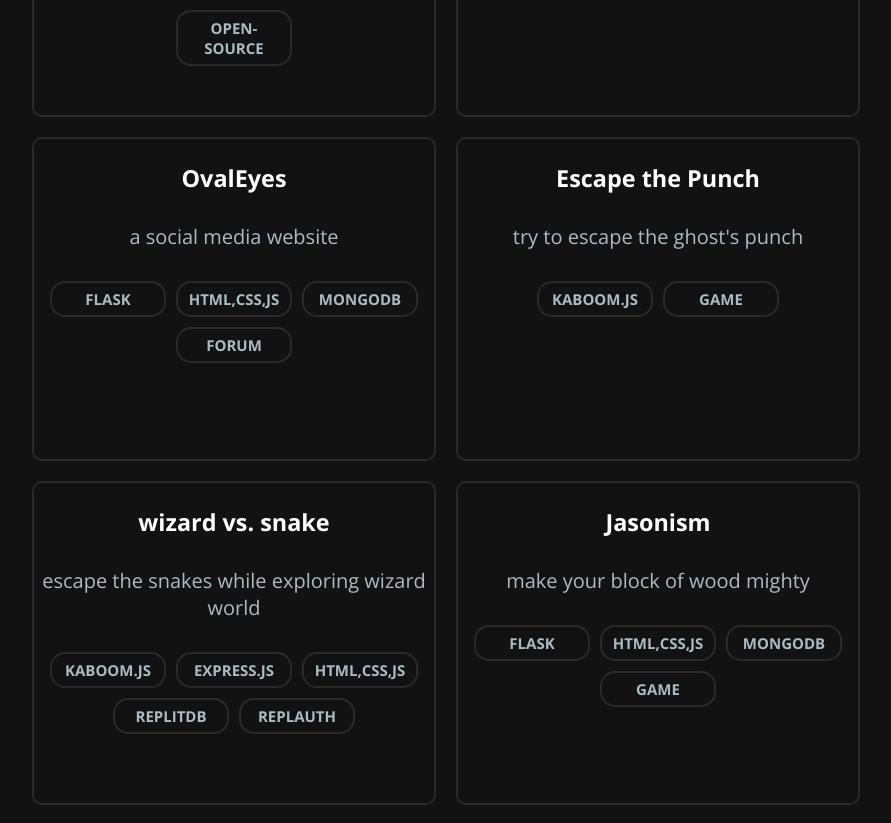
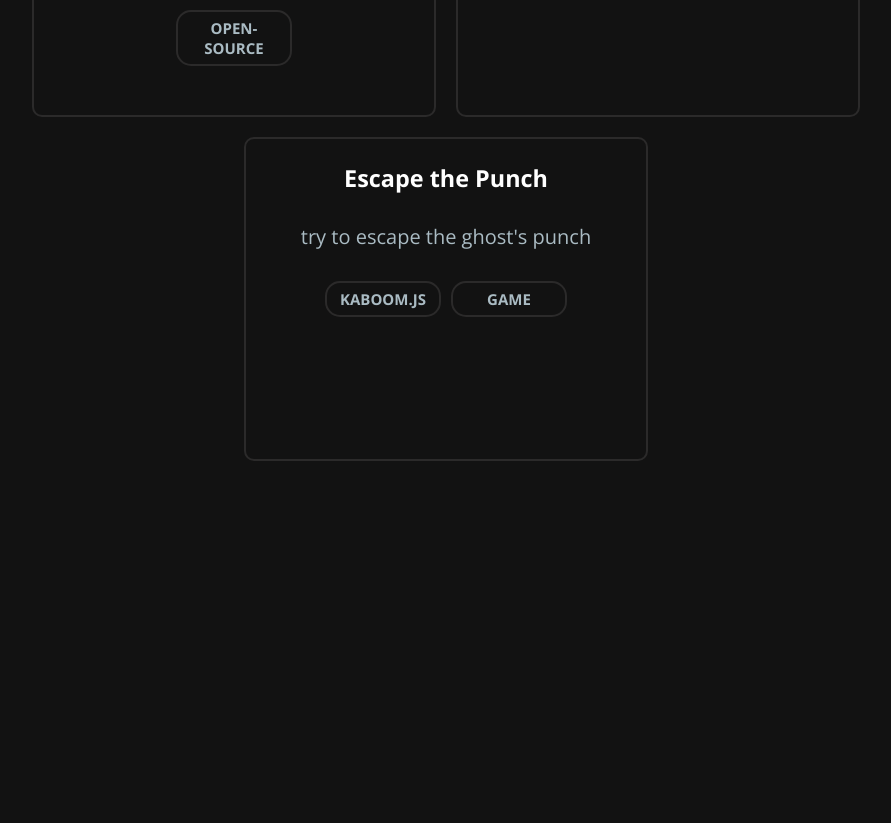
Before and after one commit to VulcanWM/vulcanwm, a Next.js app: page /projects in a window 1280 px wide. Shown: the part 1124-1947 px from the top of the page, without its empty margins (194-1085 px from the left). After the commit the page ends 1603 px from the top, so only its background shows below. Built offline with nearby package versions, Linux system fonts and the light colour scheme.

Commit message:
removed 3 replit hosted projects

```diff
--- a/lists/projects.js
+++ b/lists/projects.js
@@ -29,30 +29,9 @@ export const projects = {
     "Desc": "automatically make your own timetable",
     "Tags": ["Flask", "HTML,CSS,JS", "Tool"]
   },
-  "OvalEyes": {
-    "Link": "https://ovaleyes.ovaleyes.repl.co",
-    "Desc": "a social media website",
-    "Tags": ["Flask", "HTML,CSS,JS", "MongoDB", "Forum"]
-  },
   "Escape the Punch": {
     "Link": "https://escape-the-punch.netlify.app/",
     "Desc": "try to escape the ghost's punch",
     "Tags": ["kaboom.js", 'Game']
-  },
-  "wizard vs. snake": {
-    "Link": "https://wizard-vs-snake.vulcanwm.repl.co/",
-    "Desc": "escape the snakes while exploring wizard world",
-    "Tags": ['kaboom.js', 'express.js', 'HTML,CSS,JS', 'ReplitDB', 'ReplAuth']
-  },
-  // "Munity": {
-  //   "Link": "https://munity.vulcanwm.repl.co",
-  //   "Desc": "test yourself on song lyrics",
-  //   "Status": "progress",
-  //   "Tags": ["Flask", "HTML,CSS,JS", "MongoDB", "Game"]
-  // },
-  "Jasonism": {
-    "Link": "https://jasonism.vulcanwm.repl.co",
-    "Desc": "make your block of wood mighty",
-    "Tags": ['Flask', 'HTML,CSS,JS', 'MongoDB', "Game"]
   }
 }
```
